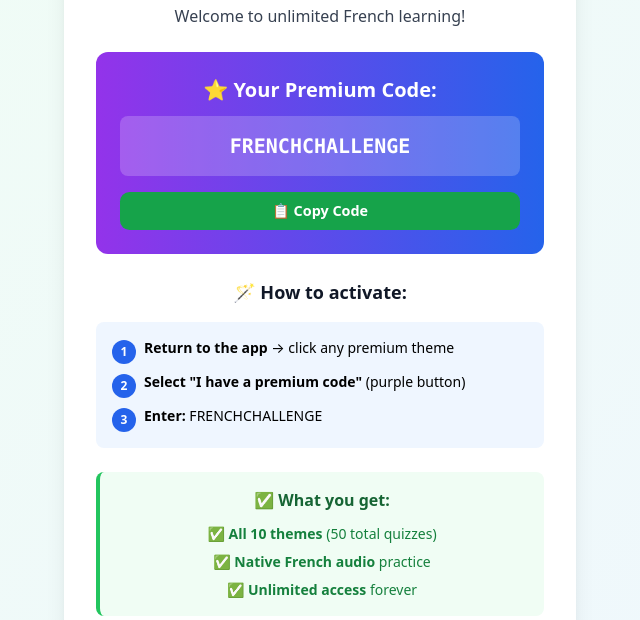
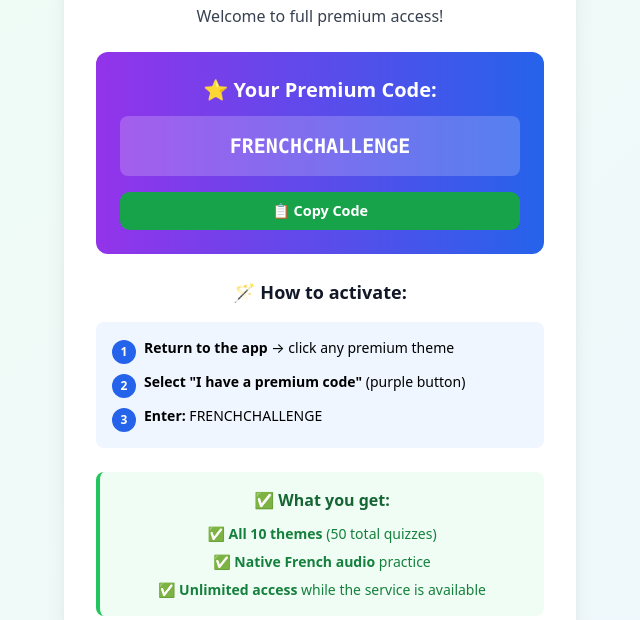
Before and after one commit to carossst/French-quiz, a plain HTML site: page success.html in a window 1280 px wide. Shown: the part 180-800 px from the top of the page, without its empty margins (320-960 px from the left). Drawn offline with Linux system fonts and the light colour scheme.

Commit message:
update succs

```diff
--- a/success.html
+++ b/success.html
@@ -21,7 +21,8 @@
             <header class="mb-6">
                 <div class="text-4xl sm:text-6xl mb-4">🎉</div>
                 <h1 class="text-2xl sm:text-3xl font-bold text-gray-900 mb-2">Premium Unlocked!</h1>
-                <p class="text-gray-700">Welcome to unlimited French learning!</p>
+                <p class="text-gray-700">Welcome to full premium access!</p>
+
             </header>
 
             <!-- Code Section -->
@@ -72,7 +73,8 @@
                     <div class="space-y-2 text-sm text-green-700">
                         <div>✅ <strong>All 10 themes</strong> (50 total quizzes)</div>
                         <div>✅ <strong>Native French audio</strong> practice</div>
-                        <div>✅ <strong>Unlimited access</strong> forever</div>
+                        <div>✅ <strong>Unlimited access</strong> while the service is available</div>
+
                     </div>
                 </div>
             </section>
```
Also changed, not shown: 1 other file.
